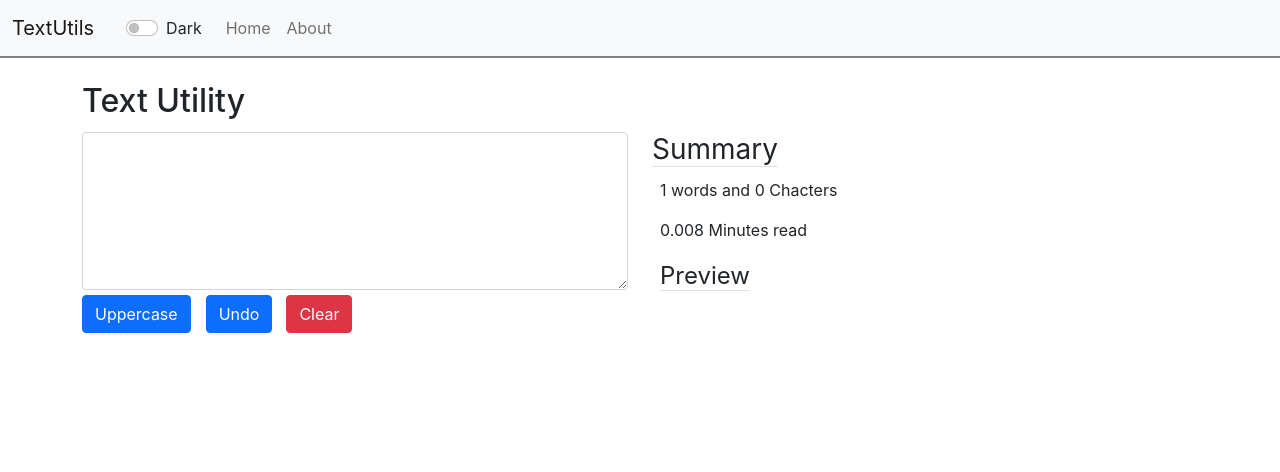
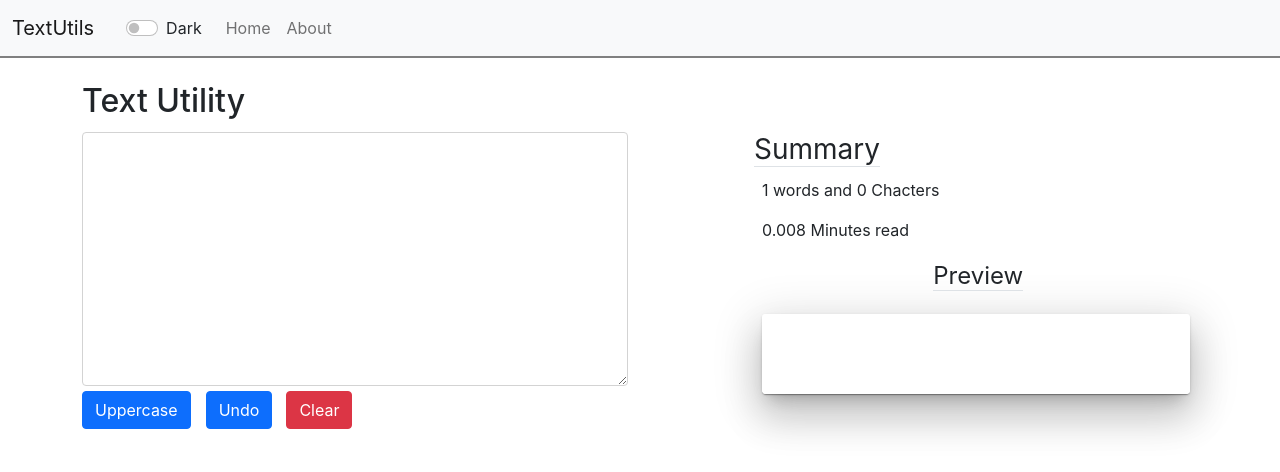
Before and after one commit to amit9838/Textutils, a React (Create React App) app: page / in a window 1280 px wide. Shown: the top 472 px of the page. Built offline with nearby package versions, Linux system fonts and the light colour scheme.

Commit message:
Added Better Preview

```diff
--- a/package.json
+++ b/package.json
@@ -3,6 +3,9 @@
   "version": "0.1.0",
   "private": true,
   "dependencies": {
+    "@emotion/react": "^11.10.5",
+    "@emotion/styled": "^11.10.5",
+    "@mui/material": "^5.11.5",
     "@testing-library/jest-dom": "^5.16.5",
     "@testing-library/react": "^13.4.0",
     "@testing-library/user-event": "^13.5.0",
--- a/src/components/TextForm.js
+++ b/src/components/TextForm.js
@@ -1,3 +1,4 @@
+import { Paper,Card, CardContent } from '@mui/material';
 import React, { useState } from 'react'
 
 export default function TextForm(props) {
@@ -89,7 +90,7 @@ export default function TextForm(props) {
           <div className="form-group col-md-6">
             <textarea
               className="form-control my-1 "
-              rows="6"
+              rows="10"
               value={text}
               onChange={handleUpperCase}
               style={{
@@ -121,15 +122,21 @@ export default function TextForm(props) {
             </button>
           </div>
 
-          <div className="col-md-6 rounded">
+          <div className="col-md-6 rounded" style={{paddingLeft:'10%'}}>
             <span className="border-bottom fs-3">Summary</span>
             <div className="processed m-2">
               <p>
                 {text.split(" ").length} words and {text.length} Chacters
               </p>
               <p>{0.008 * text.split(" ").length} Minutes read</p>
-              <span className="border-bottom fs-4">Preview</span>
-              <p>{text}</p>
+              <span className="border-bottom fs-4" style={{marginLeft:'40%'}}>Preview</span>
+              <Paper elevation={24} sx={{background:props.theme === "light" ? "white" :'#404040',marginTop:'20px'}}>
+                <Card sx={{background:props.theme === "light" ? "white" :'#404040'}}>
+                  <CardContent sx={{background:props.theme === "light" ? "white" :'#404040'}}>
+                  <p style={{textAlign:'center',overflow:'auto',color:props.theme !== "light" ? "white" :'black',maxWidth:'100%',wordWrap:'break-word',margin:'10px',padding:'10px'}}>{text}</p>
+                  </CardContent>
+                </Card>
+                </Paper>
             </div>
           </div>
         </div>
```
Also changed, not shown: 1 other file (tests, documents, lock files or other folders).
